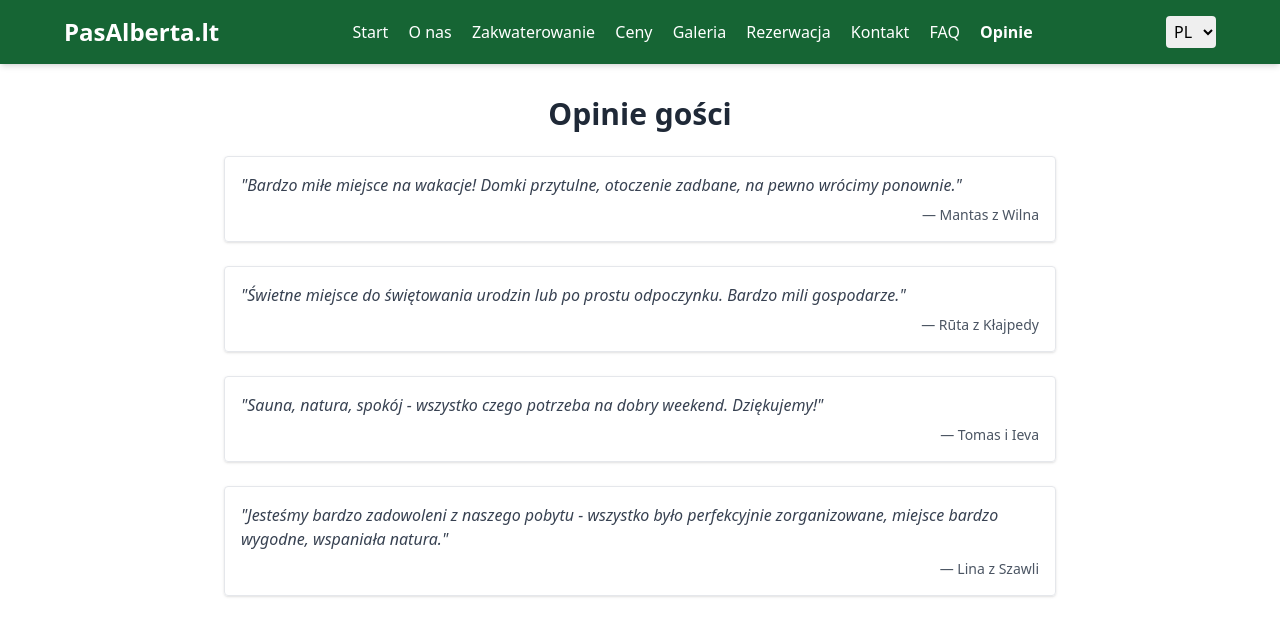
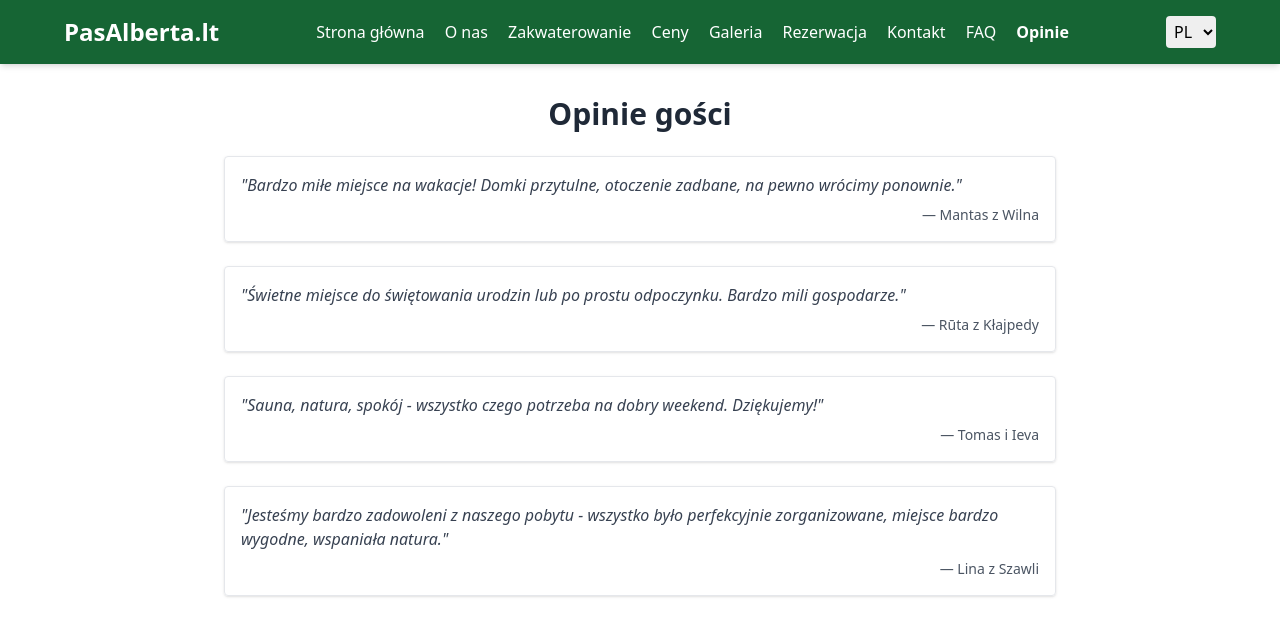
Before and after one commit to Andriuss5555/pasalberta-site, a plain HTML site: page pl/reviews.html in a window 1280 px wide. Shown: the top 617 px of the page. Drawn offline with nearby package versions, Linux system fonts and the light colour scheme.

Commit message:
Update reviews.html

```diff
--- a/pl/reviews.html
+++ b/pl/reviews.html
@@ -26,7 +26,7 @@
 
       <!-- Desktop Navigation -->
       <nav class="desktop-nav space-x-4">
-        <a href="index.html" class="hover:underline">Start</a>
+        <a href="index.html" class="hover:underline">Strona główna</a>
         <a href="about.html" class="hover:underline">O nas</a>
         <a href="accommodations.html" class="hover:underline">Zakwaterowanie</a>
         <a href="prices.html" class="hover:underline">Ceny</a>
```
